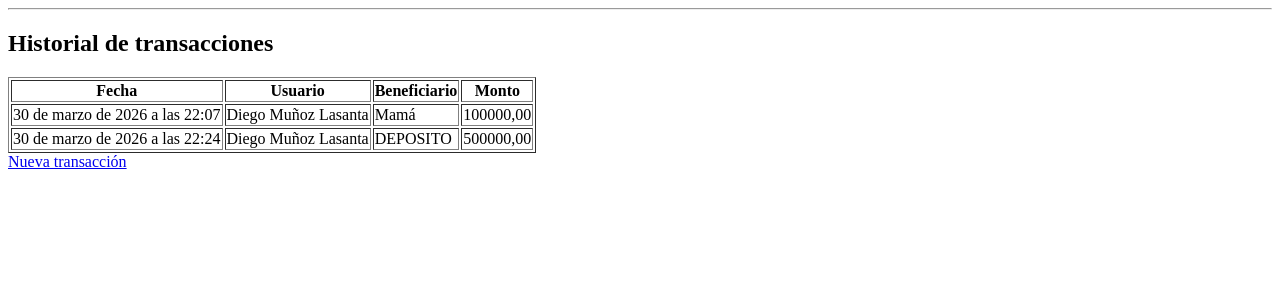
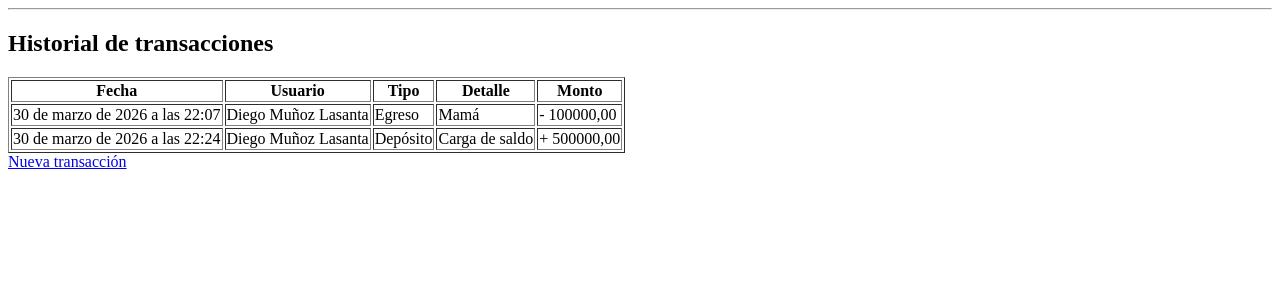
Before and after one commit to Auditor2003/Proyecto_Modulo_7_ABP, a Django app: page /transaccion/ in a window 1280 px wide. Shown: the part 26-326 px from the top of the page. Run offline with Django 5.2, Linux system fonts and the light colour scheme; data comes from the database, SQL or seed files in the repository.

Commit message:
Corrige visualización de depósitos y egresos en cartola e historial

```diff
--- a/gestion/templates/gestion/cartola.html
+++ b/gestion/templates/gestion/cartola.html
@@ -18,12 +18,13 @@
     <tr>
         <td>{{ mov.fecha_transaccion }}</td>
 
+        <!-- Yo determino si es depósito o egreso -->
         {% if mov.id_beneficiario.nombre == "DEPOSITO" %}
             <td>Depósito</td>
             <td>Carga de saldo</td>
             <td>+ {{ mov.importe }}</td>
         {% else %}
-            <td>Envío</td>
+            <td>Egreso</td>
             <td>{{ mov.id_beneficiario.nombre }}</td>
             <td>- {{ mov.importe }}</td>
         {% endif %}
--- a/gestion/templates/gestion/transaccion_list.html
+++ b/gestion/templates/gestion/transaccion_list.html
@@ -8,7 +8,8 @@
     <tr>
         <th>Fecha</th>
         <th>Usuario</th>
-        <th>Beneficiario</th>
+        <th>Tipo</th>
+        <th>Detalle</th>
         <th>Monto</th>
     </tr>
 
@@ -16,8 +17,18 @@
     <tr>
         <td>{{ t.fecha_transaccion }}</td>
         <td>{{ t.id_usuario_emisor.nombre }}</td>
-        <td>{{ t.id_beneficiario.nombre }}</td>
-        <td>{{ t.importe }}</td>
+
+        <!-- Yo determino el tipo igual que en cartola -->
+        {% if t.id_beneficiario.nombre == "DEPOSITO" %}
+            <td>Depósito</td>
+            <td>Carga de saldo</td>
+            <td>+ {{ t.importe }}</td>
+        {% else %}
+            <td>Egreso</td>
+            <td>{{ t.id_beneficiario.nombre }}</td>
+            <td>- {{ t.importe }}</td>
+        {% endif %}
+
     </tr>
     {% endfor %}
 </table>
```
